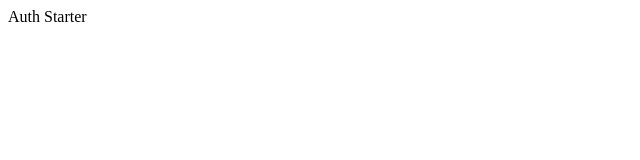
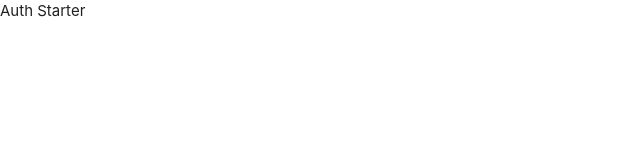
Before and after one commit to StephenGrider/auth-graphql-starter, a React app: page client/index.html in a window 1280 px wide. Shown: the full height of the page, 0-640 px from the left. Built offline with nearby package versions, Linux system fonts and the light colour scheme.

Commit message:
added materialize

```diff
--- a/client/index.html
+++ b/client/index.html
@@ -1,4 +1,6 @@
 <head>
+  <link rel="stylesheet" href="https://cdnjs.cloudflare.com/ajax/libs/materialize/0.98.0/css/materialize.min.css">
+  <link href="http://fonts.googleapis.com/icon?family=Material+Icons" rel="stylesheet">
 </head>
 <body>
   <div id="root" />
```
